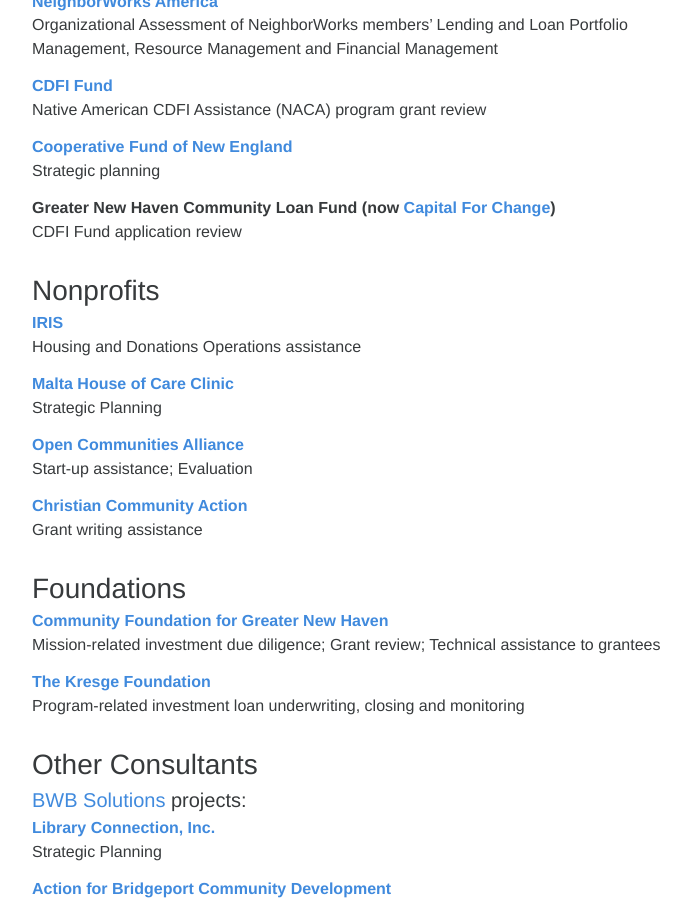
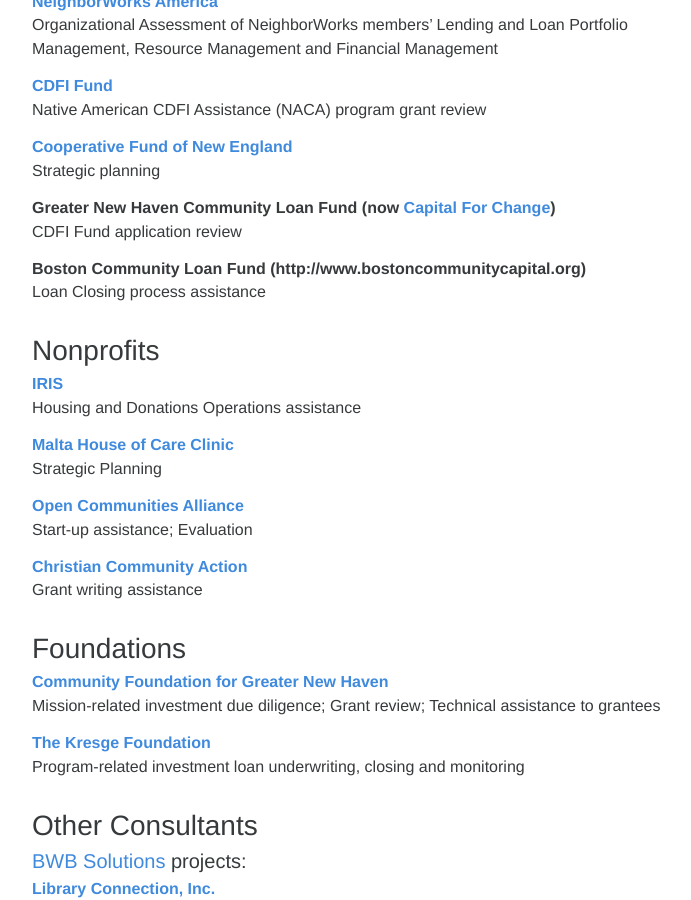
Before and after one commit to ClaireMorduch/clairemorduch, a Jekyll site: the page built from clients.md, in a window 1280 px wide and 900 px high, scrolled down 715 px. Shown: the whole window, without its empty margins (263-954 px from the left). Built offline with Jekyll 4.4.1, drawn with Linux system fonts in a browser that asks for light colours.

Commit message:
Update clients.md

```diff
--- a/clients.md
+++ b/clients.md
@@ -27,6 +27,8 @@ Strategic planning
 ##### Greater New Haven Community Loan Fund (now [Capital For Change](http://www.capitalforchange.org))
 CDFI Fund application review
 
+##### Boston Community Loan Fund (http://www.bostoncommunitycapital.org)
+Loan Closing process assistance
 
 
 ### Nonprofits
```
